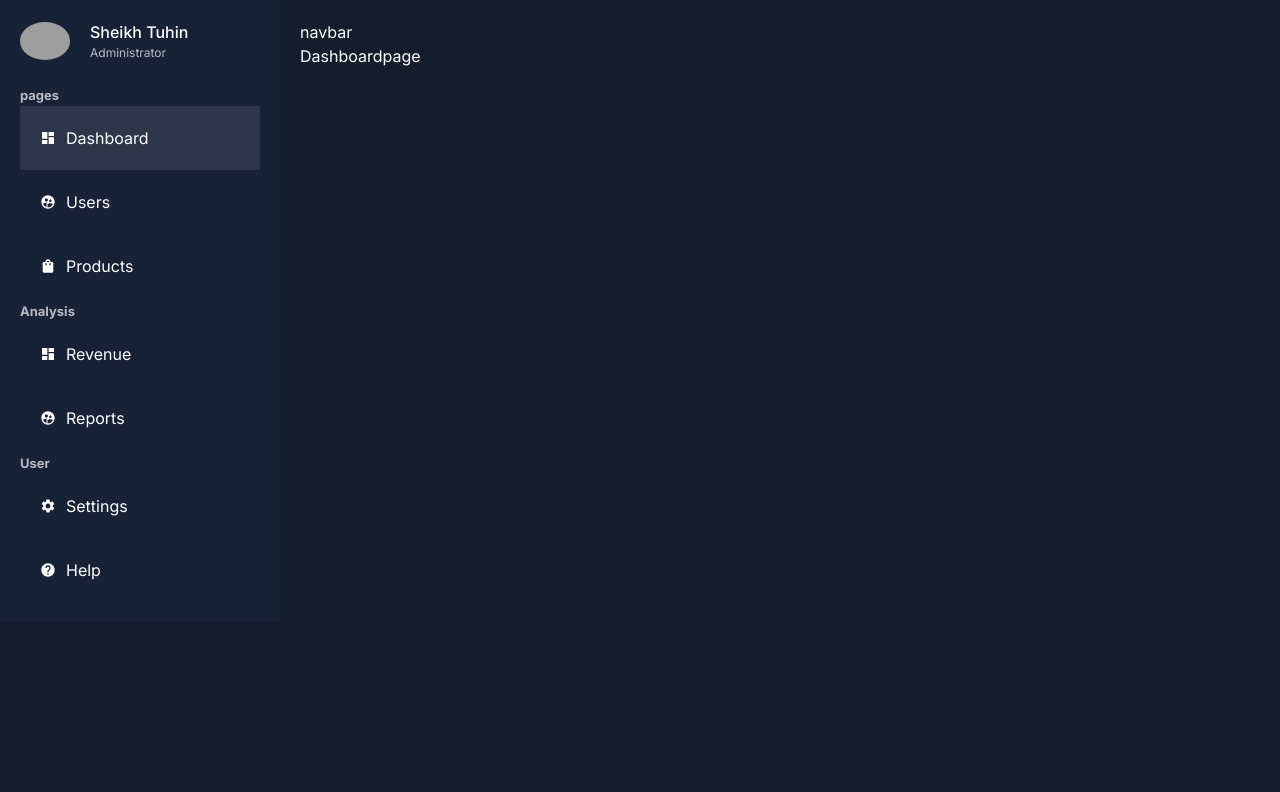
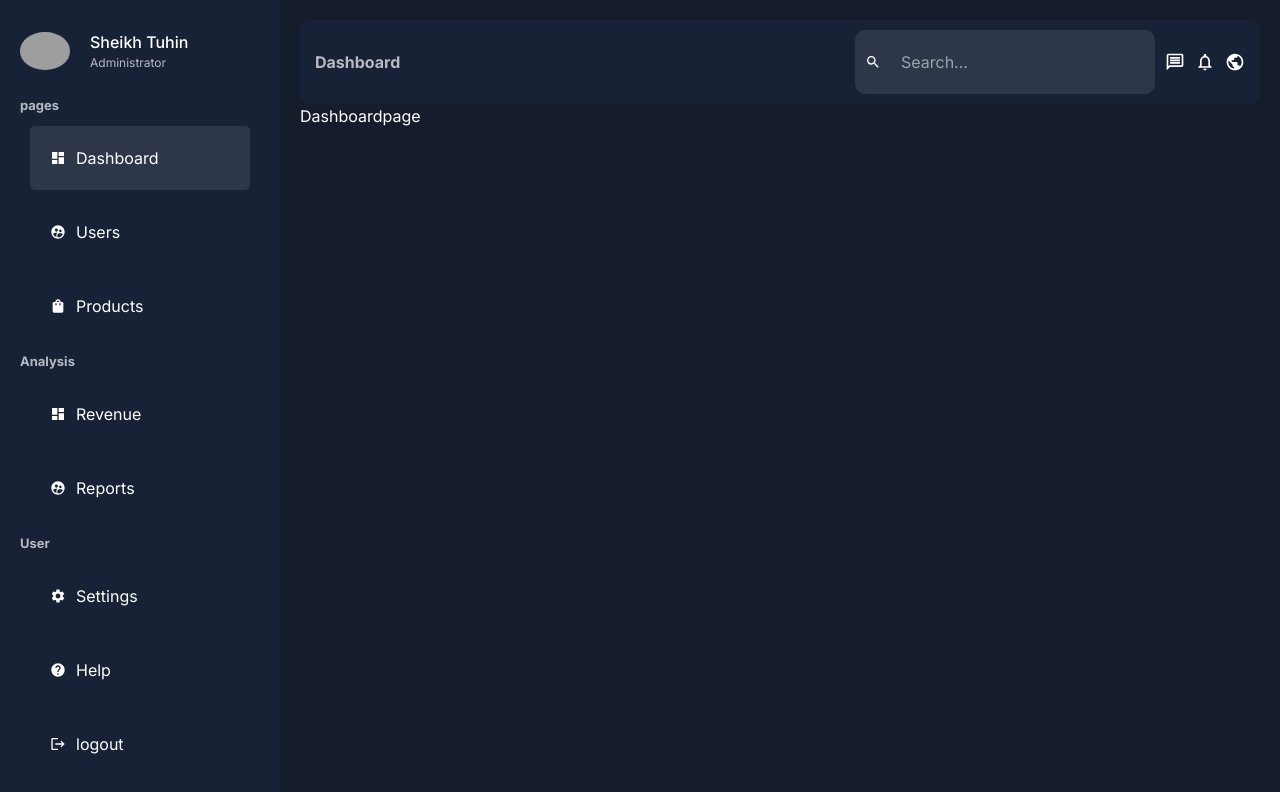
Before and after one commit to hituhin/next-14-practice, a Next.js app: page /dashboard in a window 1280 px wide. Shown: the top 792 px of the page. Built offline with nearby package versions, Linux system fonts and the light colour scheme; grey boxes are pictures that could not be loaded.

Commit message:
Complete lav and side ber design

```diff
--- a/src/components/dashboard/navbar/navbar.module.css
+++ b/src/components/dashboard/navbar/navbar.module.css
@@ -0,0 +1,37 @@
+.container {
+  padding: 10px 15px;
+  border-radius: 10px;
+  background-color: var(--bgSoft);
+  display: flex;
+  justify-content: space-between;
+  align-items: center;
+  position: sticky;
+}
+
+.title {
+  color: var(--textSoft);
+  font-weight: bold;
+  text-transform: capitalize;
+}
+.manue {
+  display: flex;
+  align-items: center;
+  gap: 10px;
+}
+.search {
+  display: flex;
+  align-items: center;
+  background-color: #2e374a;
+  gap: 10px;
+  padding: 10px;
+  border-radius: 10px;
+}
+.icons {
+  display: flex;
+  gap: 10px;
+}
+.input {
+  background-color: transparent;
+  border: none;
+  color: var(--textSoft);
+}
--- a/src/components/dashboard/navbar/navbar.tsx
+++ b/src/components/dashboard/navbar/navbar.tsx
@@ -1,9 +1,37 @@
-import React from 'react'
+"use client";
+import { usePathname } from "next/navigation";
+import React from "react";
+import Styles from "./navbar.module.css";
+import {
+  MdOutlineSearch,
+  MdOutlineMessage,
+  MdNotificationsNone,
+  MdPublic,
+} from "react-icons/md";
 
-const navbar = () => {
+const Navbar = () => {
+  const pathName = usePathname();
+
   return (
-    <div>navbar</div>
-  )
-}
+    <div className={Styles.container}>
+      <div className={Styles.title}>{pathName.split("/").pop()}</div>
+      <div className={Styles.manue}>
+        <div className={Styles.search}>
+          <MdOutlineSearch />
+          <input
+            type="text"
+            placeholder="Search..."
+            className={Styles.search}
+          />
+        </div>
+        <div className={Styles.icons}>
+          <MdOutlineMessage size={20} />
+          <MdNotificationsNone size={20} />
+          <MdPublic size={20} />
+        </div>
+      </div>
+    </div>
+  );
+};
 
-export default navbar
+export default Navbar;
--- a/src/components/dashboard/sidebar/menu-link/menuLink.module.css
+++ b/src/components/dashboard/sidebar/menu-link/menuLink.module.css
@@ -1,10 +1,13 @@
-.container{
-    padding: 20px;
-    display: flex;
-    align-items: center;
-    gap: 10px;
+.container {
+  padding: 20px;
+  display: flex;
+  align-items: center;
+  gap: 10px;
+  margin: 10px;
+  border-radius: 5px;
 }
 
-.container:hover,.active{
-    background-color: #2e374a;
+.container:hover,
+.active {
+  background-color: #2e374a;
 }
--- a/src/components/dashboard/sidebar/sidebar.module.css
+++ b/src/components/dashboard/sidebar/sidebar.module.css
@@ -1,34 +1,48 @@
-.container{
-    position: sticky ;
+.container {
+  position: sticky;
   top: 40px;
 }
-.user{
+.user {
   display: flex;
   align-items: center;
   gap: 20px;
   margin-bottom: 20px;
 }
-.imageClass{
+.imageClass {
   border-radius: 50%;
   object-fit: cover;
 }
-.userDetails{
+.userDetails {
   display: flex;
   flex-direction: column;
 }
-.userName{
+.userName {
   font-weight: 500;
 }
-.userTitle{
+.userTitle {
   font-size: 12px;
   color: var(--textSoft);
 }
-.list{
+.list {
   list-style: none;
 }
-.catagory{
+.catagory {
   color: var(--textSoft);
   font-weight: bold;
   font-size: 13px;
   margin: 10px 0px;
 }
+.logout {
+  padding: 20px;
+  display: flex;
+  align-items: center;
+  gap: 10px;
+  margin: 10px;
+  border-radius: 5px;
+  background: none;
+  color: white;
+  width: 100%;
+}
+.logout:hover {
+  background-color: #2e374a;
+}
--- a/src/components/dashboard/sidebar/sidebar.tsx
+++ b/src/components/dashboard/sidebar/sidebar.tsx
@@ -1,94 +1,102 @@
-import React from 'react'
-import Styles from './sidebar.module.css'
+import React from "react";
+import Styles from "./sidebar.module.css";
 import { MdDashboard } from "react-icons/md";
-import { MdSupervisedUserCircle,MdSettings,MdHelp } from "react-icons/md";
+import {
+  MdSupervisedUserCircle,
+  MdSettings,
+  MdHelp,
+  MdLogout,
+} from "react-icons/md";
 import { MdShoppingBag } from "react-icons/md";
-import MenuLink from "./menu-link/menuLink"
-import Image from 'next/image';
+import MenuLink from "./menu-link/menuLink";
+import Image from "next/image";
 
-
-const menuItems =[
+const menuItems = [
   {
-    title:"pages",
-    list:[
+    title: "pages",
+    list: [
       {
-        title:"Dashboard",
-        path:"/dashboard",
-        icon:<MdDashboard/>
+        title: "Dashboard",
+        path: "/dashboard",
+        icon: <MdDashboard />,
       },
       {
-        title:"Users",
-        path:"/dashboard/users",
-        icon:<MdSupervisedUserCircle/>
+        title: "Users",
+        path: "/dashboard/users",
+        icon: <MdSupervisedUserCircle />,
       },
       {
-        title:"Products",
-        path:"/dashboard/products",
-        icon:<MdShoppingBag/>
-      }
-    ]
+        title: "Products",
+        path: "/dashboard/products",
+        icon: <MdShoppingBag />,
+      },
+    ],
   },
   {
-    title:"Analysis",
-    list:[
+    title: "Analysis",
+    list: [
       {
-        title:"Revenue",
-        path:"/analysis/revenue",
-        icon:<MdDashboard/>
+        title: "Revenue",
+        path: "/analysis/revenue",
+        icon: <MdDashboard />,
       },
       {
-        title:"Reports",
-        path:"/analysis/reports",
-        icon:<MdSupervisedUserCircle/>
-      }
-    ]
+        title: "Reports",
+        path: "/analysis/reports",
+        icon: <MdSupervisedUserCircle />,
+      },
+    ],
   },
   {
-    title:"User",
-    list:[
+    title: "User",
+    list: [
       {
-        title:"Settings",
-        path:"/user/settings",
-        icon:<MdSettings/>
+        title: "Settings",
+        path: "/user/settings",
+        icon: <MdSettings />,
       },
       {
-        title:"Help",
-        path:"/user/help",
-        icon:<MdHelp/>
+        title: "Help",
+        path: "/user/help",
+        icon: <MdHelp />,
       },
-
-    ]
-  }
-]
+    ],
+  },
+];
 
 const sidebar = () => {
-
   return (
-    <div className={Styles.container }>
+    <div className={Styles.container}>
       <div className={Styles.user}>
-       <Image className={Styles.imageClass} src="/user.png" alt="" width="50" height="50" />
+        <Image
+          className={Styles.imageClass}
+          src="/user.png"
+          alt=""
+          width="50"
+          height="50"
+        />
         <div className={Styles.userDetails}>
           <span className={Styles.userName}>Sheikh Tuhin</span>
           <span className={Styles.userTitle}>Administrator</span>
         </div>
-
       </div>
       <ul>
-         {
-          menuItems.map((catagories)=>(
+        {menuItems.map((catagories) => (
           <li className={Styles.list} key={catagories.title}>
             <span className={Styles.catagory}>{catagories.title}</span>
-               {
-                catagories.list.map((catList)=>(
-                  <MenuLink item = {catList} key={catList.title}/>
-                ))
-               }
+            {catagories.list.map((catList) => (
+              <MenuLink item={catList} key={catList.title} />
+            ))}
           </li>
-          ))
-         }
+        ))}
       </ul>
+
+      <button className={Styles.logout}>
+        <MdLogout />
+        logout
+      </button>
     </div>
-  )
-}
+  );
+};
 
-export default sidebar
+export default sidebar;
```
Also changed, not shown: src/components/dashboard/sidebar/menu-link/menuLink.tsx (+18 -13 lines). Lines whose indentation alone changed are shown as unchanged.
